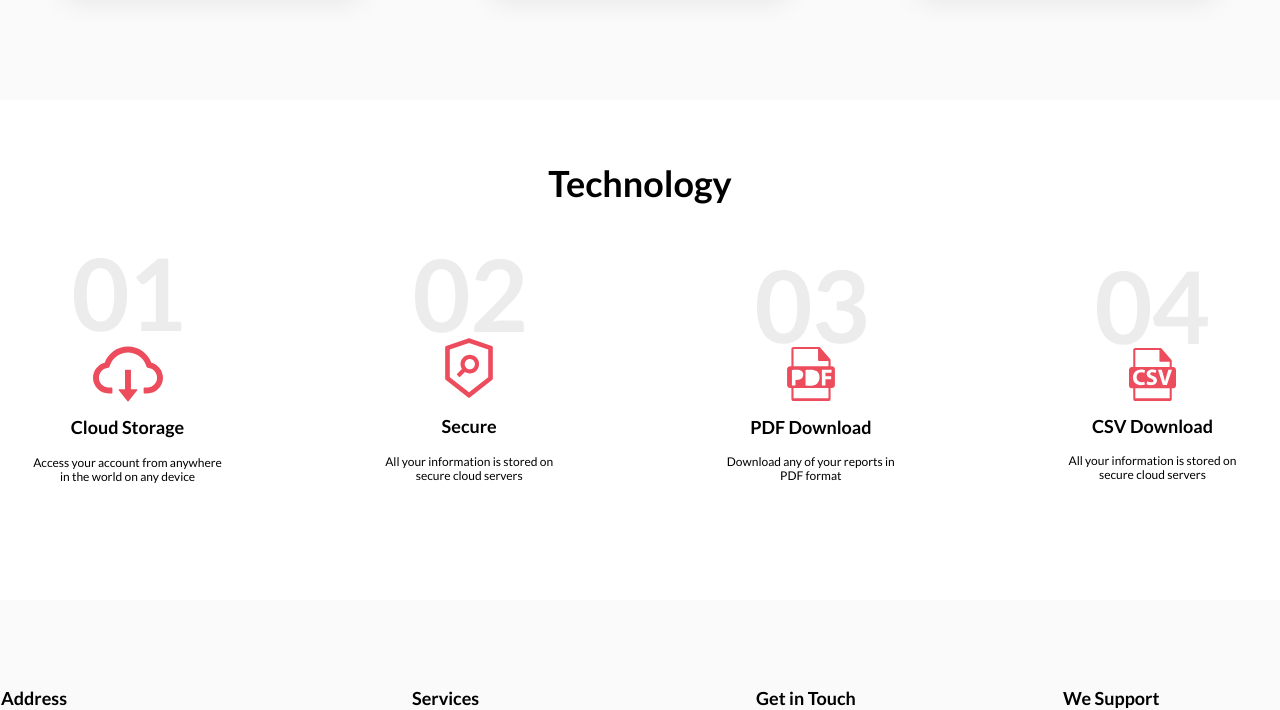
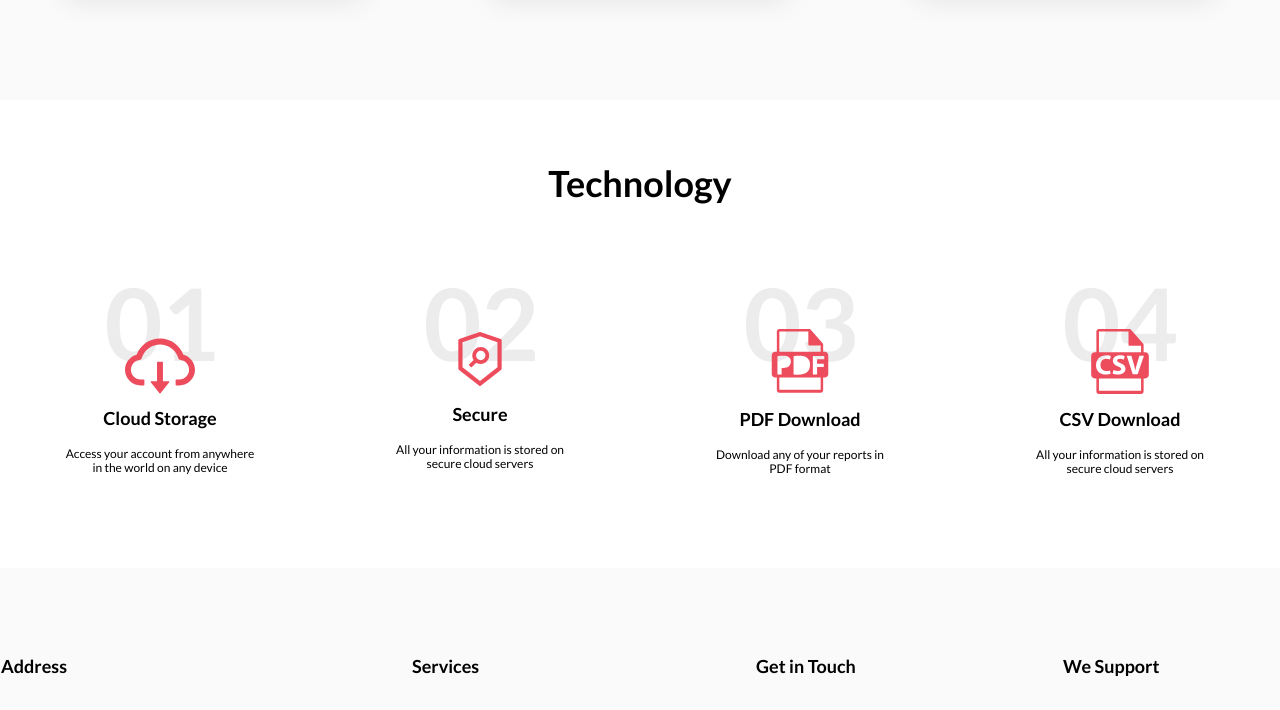
Before and after one commit to Viper456/Cloudbudget, a plain HTML site: page index.html in a window 1280 px wide. Shown: the part 1337-2047 px from the top of the page. Drawn offline with Linux system fonts and the light colour scheme.

Commit message:
Add files via upload

```diff
--- a/css/style.css
+++ b/css/style.css
@@ -179,7 +179,7 @@ ul {
    border-radius: 8px;
    text-align: center;
    font-size: 14px;
-   width: 293px;
+   width: 85%;
    padding: 33px 32px 25px 32px;
    line-height: 1.5;
 }
@@ -210,7 +210,8 @@ ul {
    margin: 0 auto;
    position: absolute;
    top: 57%;
-   left: 8%;
+   left: 50%;
+   transform: translateX(-50%);
 }
 
 .supports-box,
@@ -219,7 +220,7 @@ ul {
 /*TECHNOLOGY SECTION*/
 .technology {
    padding-top: 63px;
-   padding-bottom: 104px;
+   padding-bottom: 204px;
 }
 
 .technology h2 {
@@ -227,18 +228,18 @@ ul {
    font-size: 36px;
    font-weight: 600;
    margin-top: 0;
-   margin-bottom: 52px;
+   margin-bottom: 82px;
 }
 
 .flex-tech {
    display: flex;
-   justify-content: space-between;
-   align-items: center;
+   justify-content: space-around;
+   align-items: flex-start;
 }
 
 .tech__box {
    text-align: center;
-   width: 255px;
+   width: 25%;
    font-size: 12px;
 }
 
@@ -255,14 +256,56 @@ ul {
    margin: 0 auto;
 }
 
+.storage-box p {
+   margin-bottom: 0;
+}
+
 .storage-box h3 {
    margin-top: 0;
 }
 
-/* .pdf-dwnload h3,
-.csv-dwnload h3 {
-   margin-bottom: 16px;
-} */
+.storage-box img {
+   max-width: 80px;
+   max-height: 80px;
+   width: 100%;
+   height: 100%;
+}
+
+.pdf-box img,
+.secure-box img,
+.csv-box img {
+   max-width: 60px;
+   max-height: 65px;
+   width: 100%;
+   height: 100%;
+}
+
+
+.cloud-storage {
+   position: relative;
+}
+
+.storage-box {
+   position: absolute;
+   left: 0;
+   right: 0;
+   top: 50%;
+}
+
+.pdf-dwnload,
+.csv-dwnload,
+.secure {
+   position: relative;
+}
+
+.secure-box,
+.pdf-box,
+.csv-box {
+   position: absolute;
+   left: 0;
+   right: 0;
+   top: 55%;
+}
 
 .pdf-dwnload p,
 .csv-dwnload p {
```
Also changed, not shown: css/font.css (line endings or trailing spaces), css/normalize.css, images/csv.png (added), images/pdf.png (added), images/shield.png (added).
